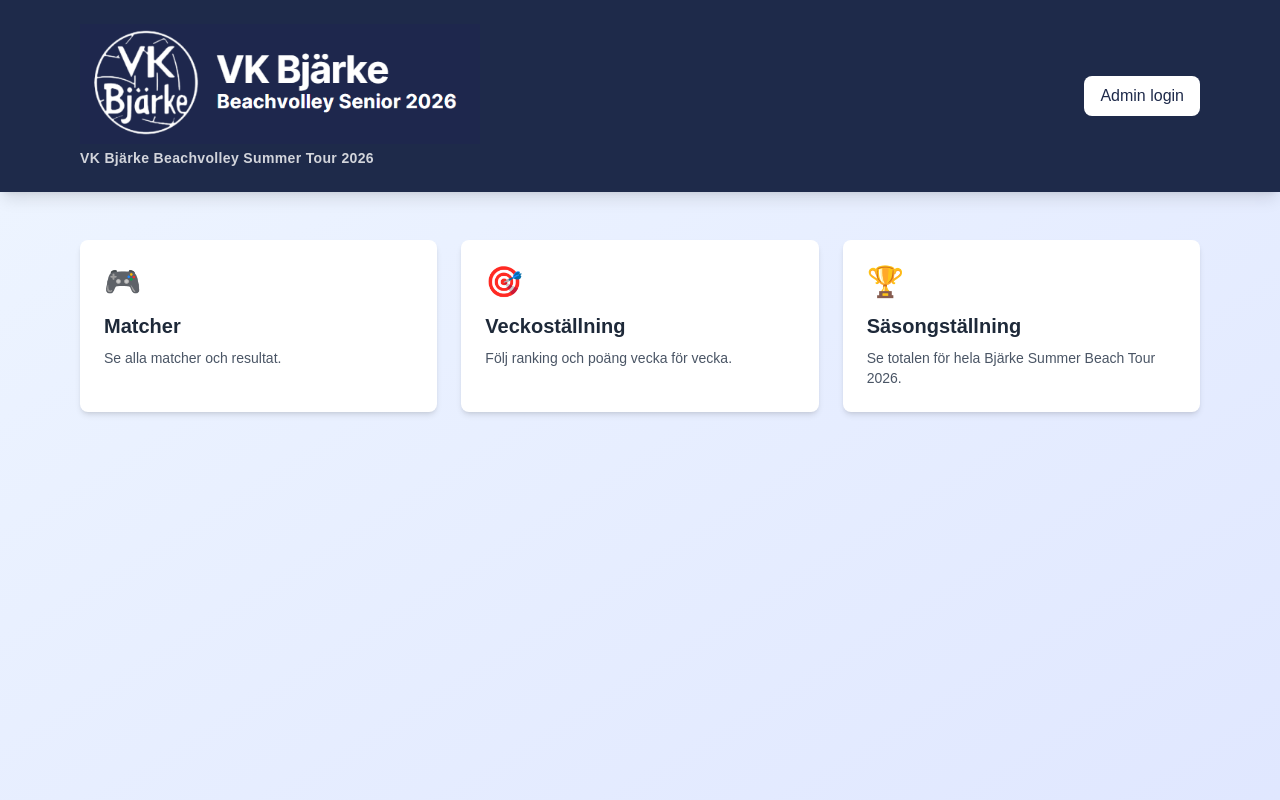
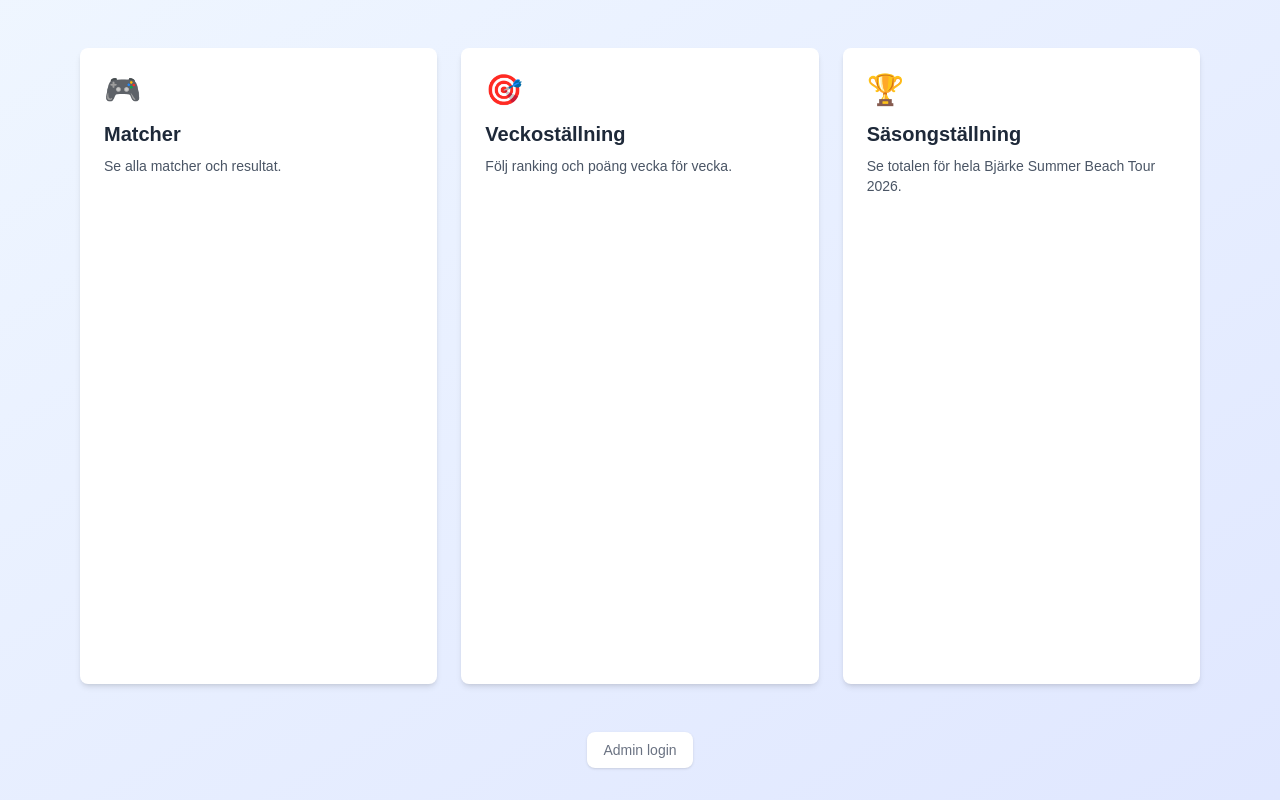
Before and after one commit to danielhallenengagegroupse/beachtour-app, a Next.js app: page /public in a window 1280 px wide. Built offline with nearby package versions, Linux system fonts and the light colour scheme.

Commit message:
Remove header/logo, move admin login to bottom of public page

```diff
--- a/app/public/page.tsx
+++ b/app/public/page.tsx
@@ -1,22 +1,9 @@
 import Link from "next/link";
-import Image from "next/image";
 
 export default function PublicHomePage() {
   return (
-    <main className="min-h-screen bg-gradient-to-br from-blue-50 to-indigo-100">
-      <header className="bg-[#1e2a4a] text-white shadow-lg">
-        <div className="mx-auto flex max-w-6xl items-center justify-between px-4 py-6">
-          <div>
-            <Image src="/logo.png" alt="Bjärke Summer Beach Tour 2026" width={400} height={80} className="object-contain" priority />
-            <p className="mt-1 text-sm font-semibold tracking-wide text-white/80">VK Bjärke Beachvolley Summer Tour 2026</p>
-          </div>
-          <Link href="/admin/login" className="rounded-lg bg-white px-4 py-2 font-medium text-[#1e2a4a] hover:bg-gray-100">
-            Admin login
-          </Link>
-        </div>
-      </header>
-
-      <div className="mx-auto grid max-w-6xl grid-cols-1 gap-6 px-4 py-12 md:grid-cols-3">
+    <main className="min-h-screen bg-gradient-to-br from-blue-50 to-indigo-100 flex flex-col">
+      <div className="mx-auto grid max-w-6xl w-full grid-cols-1 gap-6 px-4 py-12 md:grid-cols-3 flex-1">
         <Link href="/public/matches" className="rounded-lg bg-white p-6 shadow-md transition-shadow hover:shadow-lg">
           <div className="text-3xl">🎮</div>
           <h2 className="mt-3 text-xl font-bold text-gray-800">Matcher</h2>
@@ -35,6 +22,12 @@ export default function PublicHomePage() {
           <p className="mt-2 text-sm text-gray-600">Se totalen för hela Bjärke Summer Beach Tour 2026.</p>
         </Link>
       </div>
+
+      <div className="flex justify-center pb-8">
+        <Link href="/admin/login" className="rounded-lg bg-white px-4 py-2 font-medium text-gray-500 hover:bg-gray-100 text-sm shadow">
+          Admin login
+        </Link>
+      </div>
     </main>
   );
 }
```
